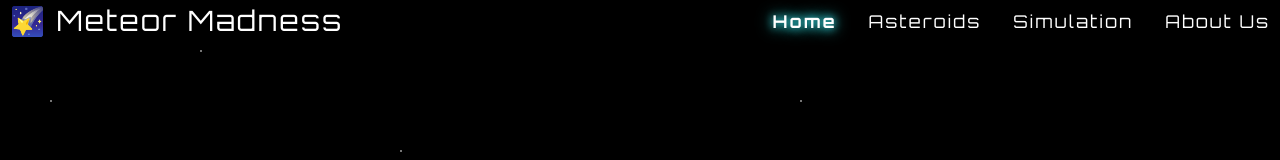
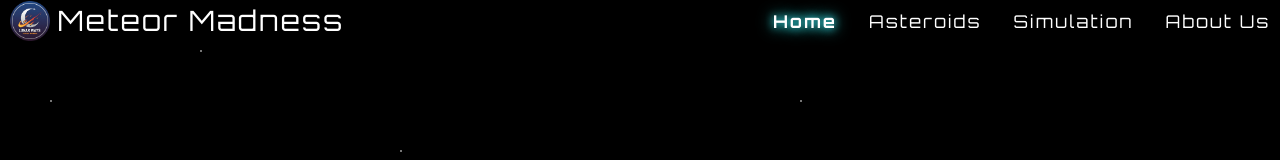
Before and after one commit to Fazalul-Ameen/NASA-2025, a React (Create React App) app: page / in a window 1280 px wide. Shown: the top 160 px of the page. Built offline with nearby package versions, Linux system fonts and the light colour scheme.

Commit message:
Refactor code structure for improved readability and maintainability

```diff
--- a/public/index.html
+++ b/public/index.html
@@ -2,7 +2,7 @@
 <html lang="en">
   <head>
     <meta charset="utf-8" />
-    <link rel="icon" href="%PUBLIC_URL%/favicon.ico" />
+    <link rel="icon" href="%PUBLIC_URL%/fav_icon.png" />
     <meta name="viewport" content="width=device-width, initial-scale=1" />
     <meta name="theme-color" content="#000000" />
     <meta
--- a/src/components/Asteroid.css
+++ b/src/components/Asteroid.css
@@ -152,11 +152,8 @@ section {
 }
 
 .card img {
-    width: 4rem;
-    height: 4rem;
-    border-radius: 9999px;
-    border: 2px solid #4b5563;
-    background: #1e293b;
+    width: 3rem;
+    height: 3rem;
 }
 
 .card h3 {
--- a/src/components/Asteroids.js
+++ b/src/components/Asteroids.js
@@ -71,7 +71,7 @@ function Asteroids() {
         return (
             <div key={asteroid.id} className={`card ${isHazardous ? 'hazardous' : 'non-hazardous'}`}>
                 <div className="flex-row">
-                    <img src="https://placehold.co/100x100/1e293b/FFFFFF?text=ASTEROID" alt="Asteroid" />
+                    <img src="https://eyes.nasa.gov/apps/asteroids/assets/svg/rock.svg" alt="Asteroid" />
                     <div>
                         <h3>{asteroid.name}</h3>
                         <p className="jpl-id">JPL ID: {asteroid.neo_reference_id}</p>
--- a/src/components/Header.css
+++ b/src/components/Header.css
@@ -66,6 +66,19 @@
   transition: all 0.3s ease-in-out;
 }
 
+.logo-icon{
+  width: 2.5rem;
+  height: 2.5rem;
+  margin-right: 0.5rem;
+  vertical-align: middle;
+}
+
+.header-title {
+  display: flex;
+  flex-direction: row;
+  align-items: center;
+}
+
 @media (max-width: 992px) { /* Adjusted breakpoint */
   .header {
     gap: 10vw;
--- a/src/components/Header.js
+++ b/src/components/Header.js
@@ -15,9 +15,14 @@ export default function Header(props) {
 
   return (
     <header className="header" style={props.style}>
-      <h1>
-        <Link to="/" onClick={() => setNavOpen(false)}>🌠 Meteor Madness</Link>
-      </h1>
+      <div className="header-title">
+        <img className="logo-icon" src="./fav_icon.png" alt="Logo" />
+        <h1>
+          <Link to="/" onClick={() => setNavOpen(false)}>
+            Meteor Madness
+          </Link>
+        </h1>
+      </div>
       <nav className={isNavOpen ? "nav-active" : ""}>
         <ul>
           {navItems.map(item => (
```
Also changed, not shown: public/fav_icon.png (added).
